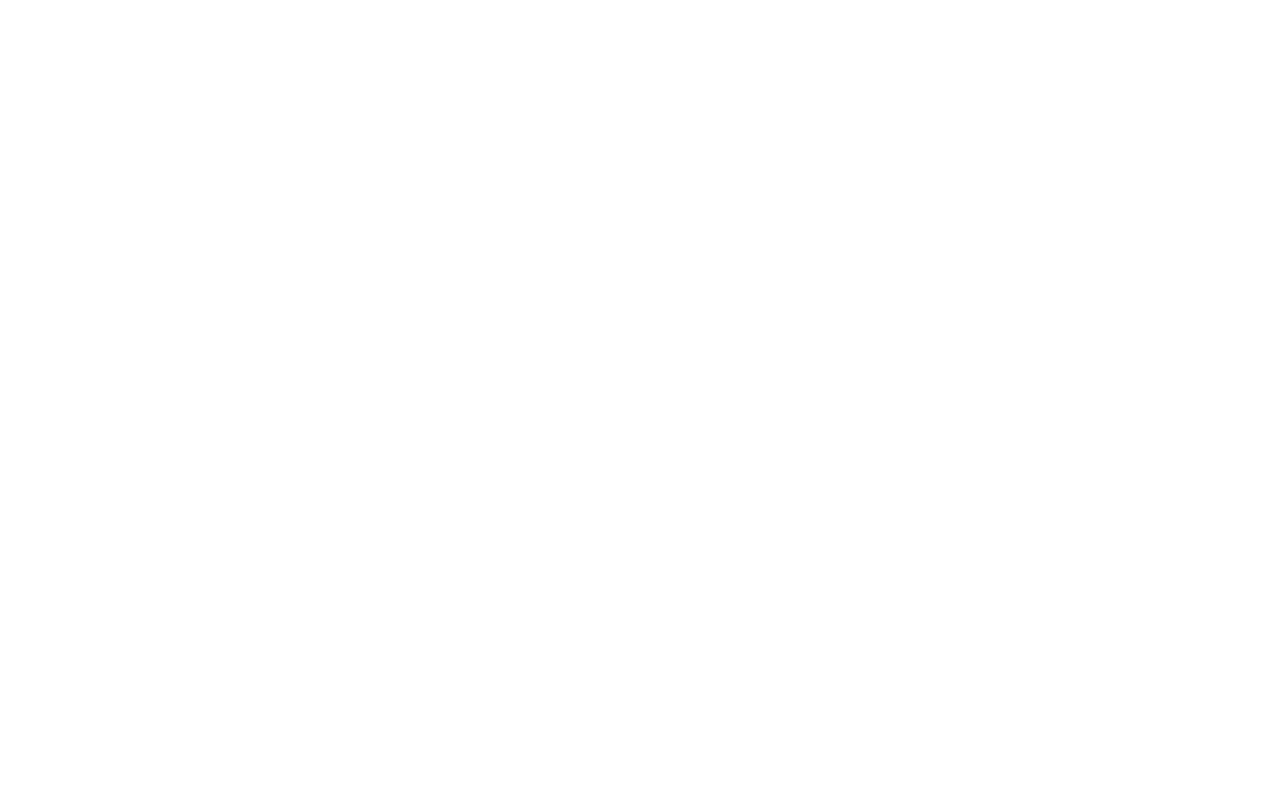
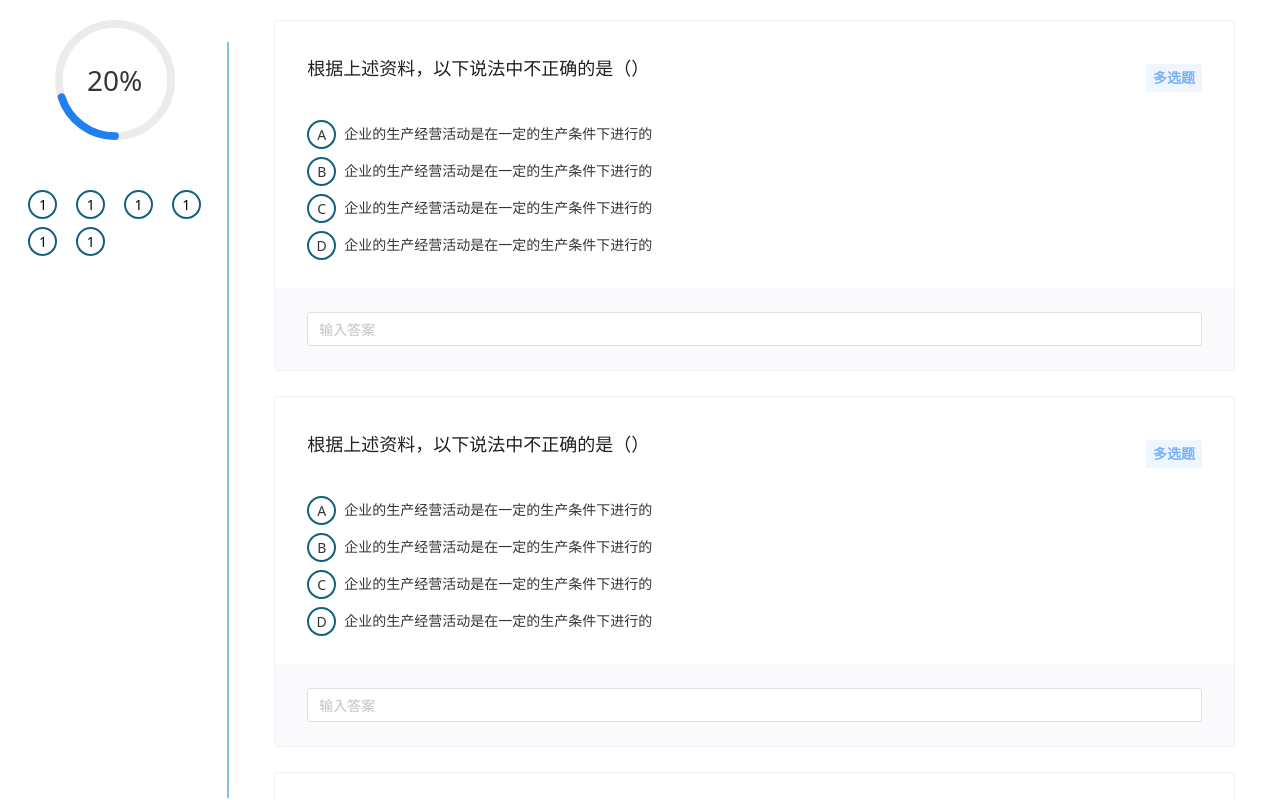
Before and after one commit to rktccn/exam-system-web, a Vue app: page /exam/1 in a window 1280 px wide. Before the commit this address had no page. Built offline with nearby package versions, Linux system fonts and the light colour scheme.

Commit message:
增加部分页面

```diff
--- /dev/null
+++ b/src/components/examQuestionCard.vue
@@ -0,0 +1,166 @@
+<template>
+  <div>
+    <n-card title="根据上述资料，以下说法中不正确的是（）" size="large">
+      <template #header-extra>
+        <span class="subtitle">
+          <n-tag :bordered="false" type="info">
+            {{ typeOptions[questionValue.type].label }}
+          </n-tag>
+        </span>
+      </template>
+
+      <!-- 选择题选项 -->
+      <template v-if="questionValue.type <= 1">
+        <div
+          class="option"
+          :class="{ selected: item.isSelected === true }"
+          v-for="(item, index) in questionValue.options"
+          @click="alterSelect(index)"
+        >
+          <div class="option-tag">
+            <span>{{ String.fromCharCode(65 + index) }}</span>
+          </div>
+          <div>{{ item.content }}</div>
+        </div>
+      </template>
+
+      <!-- 判断题选项 -->
+      <template v-if="questionValue.type === 3">
+        <div
+          class="option"
+          :class="{ selected: questionValue.judgeOption === true }"
+          @click="questionValue.judgeOption = true"
+        >
+          <div class="option-tag">
+            <span>A</span>
+          </div>
+          <div>正确</div>
+        </div>
+
+        <div
+          class="option"
+          :class="{ selected: questionValue.judgeOption === false }"
+          @click="questionValue.judgeOption = false"
+        >
+          <div class="option-tag">
+            <span>B</span>
+          </div>
+          <div>错误</div>
+        </div>
+      </template>
+
+      <template #action>
+        <!--选择题答案-->
+        <div v-if="questionValue.type <= 1">
+          <template v-for="(item, index) in questionValue.options">
+            <span v-if="item.isSelected"
+              >{{ String.fromCharCode(65 + index) }}&nbsp;</span
+            >
+          </template>
+        </div>
+
+        <n-input
+          v-model:value="questionValue.answer"
+          type="text"
+          placeholder="输入答案"
+        />
+      </template>
+    </n-card>
+  </div>
+</template>
+
+<script setup>
+import { NCard, NTag, NInput } from 'naive-ui';
+import { ref } from 'vue';
+
+const typeOptions = [
+  { label: '单选题', value: 0 },
+  { label: '多选题', value: 1 },
+  { label: '填空题', value: 2 },
+  { label: '判断题', value: 3 },
+  { label: '简答题', value: 4 },
+];
+
+const questionValue = ref({
+  type: 1,
+  question: '根据上述资料，以下说法中不正确的是',
+  score: 5,
+  options: [
+    {
+      content: '企业的生产经营活动是在一定的生产条件下进行的',
+      isSelected: false,
+    },
+    {
+      content: '企业的生产经营活动是在一定的生产条件下进行的',
+      isSelected: false,
+    },
+    {
+      content: '企业的生产经营活动是在一定的生产条件下进行的',
+      isSelected: false,
+    },
+    {
+      content: '企业的生产经营活动是在一定的生产条件下进行的',
+      isSelected: false,
+    },
+  ],
+  judgeOptions: null,
+  answer: '',
+});
+
+const alterSelect = (index) => {
+  questionValue.value.options[index].isSelected =
+    !questionValue.value.options[index].isSelected;
+};
+</script>
+
+<style lang="scss" scoped>
+.subtitle {
+  margin-top: 20px;
+  margin-left: 20px;
+  font-weight: 600;
+  opacity: 0.6;
+  color: #2080f0;
+}
+
+.option {
+  display: flex;
+  align-items: center;
+  padding: 4px 0;
+
+  &.selected {
+    .option-tag {
+      background-color: #127fa7b0;
+      color: #fff;
+    }
+  }
+
+  &:hover {
+    cursor: pointer;
+
+    .option-tag {
+      background-color: #12617e;
+      color: #fff;
+    }
+  }
+
+  .option-tag {
+    position: relative;
+    display: inline-block;
+    width: 25px;
+    height: 25px;
+    margin-right: 8px;
+    border-radius: 50%;
+    border: 2px solid #12617e;
+
+    text-align: center;
+    transition: all 0.15s;
+
+    span {
+      position: absolute;
+      left: 50%;
+      top: 50%;
+      transform: translate(-50%, -50%);
+    }
+  }
+}
+</style>
--- a/src/components/questionBlock.vue
+++ b/src/components/questionBlock.vue
@@ -1,10 +1,9 @@
 <template>
   <div>
-
-    <n-card title='根据上述资料，以下说法中不正确的是（）' size='large'>
+    <n-card title="根据上述资料，以下说法中不正确的是（）" size="large">
       <template #header-extra>
-        <span class='subtitle'>
-        单选题
+        <span class="subtitle">
+          <n-tag :bordered="false" type="info"> 单选题 </n-tag>
         </span>
       </template>
       <p>A. 企业的生产经营活动是在一定的生产条件下进行的</p>
@@ -16,16 +15,14 @@
         <span>参考答案：C</span>
       </template>
     </n-card>
-
   </div>
 </template>
 
 <script setup>
-import { NCard } from 'naive-ui'
-
+import { NCard, NTag } from 'naive-ui';
 </script>
 
-<style lang='scss' scoped>
+<style lang="scss" scoped>
 .subtitle {
   margin-top: 20px;
   margin-left: 20px;
@@ -33,5 +30,4 @@ import { NCard } from 'naive-ui'
   opacity: 0.6;
   color: #2080f0;
 }
-
 </style>
--- a/src/route/index.js
+++ b/src/route/index.js
@@ -1,10 +1,14 @@
-import { createRouter, createWebHashHistory, createWebHistory } from 'vue-router'
-import { useStore } from '../store/main'
+import {
+  createRouter,
+  createWebHashHistory,
+  createWebHistory,
+} from 'vue-router';
+import { useStore } from '../store/main';
 
 const routes = [
   {
     path: '/',
-    redirect: '/home'
+    redirect: '/home',
   },
   {
     path: '/home',
@@ -14,51 +18,56 @@ const routes = [
       {
         path: 'myExam',
         name: 'myExam',
-        component: () => import('../views/home/myExam.vue')
+        component: () => import('../views/home/myExam.vue'),
       },
       {
         path: 'grade',
         name: 'grade',
-        component: () => import('../views/home/grade.vue')
+        component: () => import('../views/home/grade.vue'),
       },
       {
         path: 'userSetting',
         name: 'userSetting',
-        component: () => import('../views/home/userSetting.vue')
+        component: () => import('../views/home/userSetting.vue'),
       },
       {
         path: 'examSetting',
         name: 'examSetting',
-        component: () => import('../views/home/examSetting.vue')
+        component: () => import('../views/home/examSetting.vue'),
       },
       {
         path: 'questionBank',
         name: 'questionBank',
-        component: () => import('../views/home/questionBank.vue')
+        component: () => import('../views/home/questionBank.vue'),
       },
       {
         path: 'systemSetting',
         name: 'systemSetting',
-        component: () => import('../views/home/systemSetting.vue')
-      }
-    ]
+        component: () => import('../views/home/systemSetting.vue'),
+      },
+    ],
+  },
+  {
+    path: '/exam/:id',
+    name: 'exam',
+    component: () => import('../views/exam.vue'),
   },
   {
     path: '/login',
     name: 'login',
-    component: () => import('../views/login/login.vue')
+    component: () => import('../views/login/login.vue'),
   },
   {
     path: '/register',
     name: 'register',
-    component: () => import('../views/login/register.vue')
-  }
-]
+    component: () => import('../views/login/register.vue'),
+  },
+];
 
 const router = createRouter({
   history: createWebHistory(),
-  routes: routes
-})
+  routes: routes,
+});
 
 // router.beforeEach((to, from, next) => {
 //   const store = useStore()
@@ -70,4 +79,4 @@ const router = createRouter({
 //   }
 // })
 
-export default router
+export default router;
--- a/src/store/main.js
+++ b/src/store/main.js
@@ -1,29 +1,29 @@
-import { defineStore } from 'pinia'
+import { defineStore } from 'pinia';
 
 export const useStore = defineStore('main', {
   state: () => {
     return {
       id: 0,
-      permission: 0,
-      name: ''
-    }
+      permission: 1,
+      name: '',
+    };
   },
   getters: {
     getId() {
-      return this.id
+      return this.id;
     },
     getPermission() {
-      return this.permission
+      return this.permission;
     },
     getName() {
-      return this.name
-    }
+      return this.name;
+    },
   },
   actions: {
     // 设置用户id
     // @param: {Int} id
     setId(id) {
-      this.id = id
-    }
-  }
-})
+      this.id = id;
+    },
+  },
+});
--- /dev/null
+++ b/src/views/exam.vue
@@ -0,0 +1,134 @@
+<template>
+  <main>
+    <div class="left">
+      <nav>
+        <n-progress type="circle" :percentage="percentage" />
+
+        <n-grid x-gap="12" :cols="4" :y-gap="8" class="nav-list">
+          <n-gi>
+            <div class="nav-item">
+              <span class="question-id">1</span>
+            </div>
+          </n-gi>
+          <n-gi>
+            <div class="nav-item">
+              <span class="question-id">1</span>
+            </div>
+          </n-gi>
+          <n-gi>
+            <div class="nav-item">
+              <span class="question-id">1</span>
+            </div>
+          </n-gi>
+          <n-gi>
+            <div class="nav-item">
+              <span class="question-id">1</span>
+            </div>
+          </n-gi>
+          <n-gi>
+            <div class="nav-item">
+              <span class="question-id">1</span>
+            </div>
+          </n-gi>
+          <n-gi>
+            <div class="nav-item">
+              <span class="question-id">1</span>
+            </div>
+          </n-gi>
+        </n-grid>
+      </nav>
+    </div>
+    <div class="right">
+      <exam-question-card class="question-card"></exam-question-card>
+      <exam-question-card class="question-card"></exam-question-card>
+      <exam-question-card class="question-card"></exam-question-card>
+      <exam-question-card class="question-card"></exam-question-card>
+    </div>
+  </main>
+</template>
+
+<script setup>
+import { NGrid, NGi, NProgress } from 'naive-ui';
+import { ref } from 'vue';
+import examQuestionCard from '../components/examQuestionCard.vue';
+
+const percentage = ref(20);
+</script>
+
+<style lang="scss" scoped>
+main {
+  display: flex;
+  flex-direction: row;
+  width: 100vw;
+  height: 100vh;
+  overflow: hidden;
+
+  .left {
+    position: relative;
+    width: 14%;
+    height: 100%;
+    padding: 20px 25px;
+
+    &:after {
+      content: '';
+      position: absolute;
+      right: 0px;
+      top: 50%;
+      width: 2px;
+      height: 90%;
+
+      transform: translateY(-50%);
+      background-color: #7fc6d8;
+    }
+
+    nav {
+      display: flex;
+      flex-direction: column;
+      align-items: center;
+    }
+
+    .nav-list {
+      margin-top: 50px;
+      justify-items: center;
+    }
+
+    .nav-item {
+      position: relative;
+      display: block;
+      width: 25px;
+      height: 25px;
+      border-radius: 50%;
+      border: 2px solid #12617e;
+
+      text-align: center;
+      transition: all 0.15s;
+
+      .question-id {
+        position: absolute;
+        left: 50%;
+        top: 50%;
+        transform: translate(-50%, -50%);
+      }
+
+      &:hover {
+        background-color: #12617e;
+        color: #fff;
+        cursor: pointer;
+      }
+    }
+  }
+
+  .right {
+    flex-grow: 1;
+    height: 100vh;
+    padding: 20px 45px;
+
+    background-color: #fff;
+    overflow: scroll;
+
+    .question-card {
+      margin-bottom: 25px;
+    }
+  }
+}
+</style>
--- a/src/views/home/myExam.vue
+++ b/src/views/home/myExam.vue
@@ -1,12 +1,103 @@
 <template>
+  <div>
+    <n-gradient-text type="info" class="title"> 我的考试 </n-gradient-text>
+    <main>
+      <n-divider title-placement="left" class="subtitle">
+        活跃的考试
+      </n-divider>
 
-  <div>
-    我的考试
+      <n-grid x-gap="12" :cols="4" :y-gap="8">
+        <n-gi>
+          <exam-card />
+        </n-gi>
+        <n-gi>
+          <exam-card />
+        </n-gi>
+        <n-gi>
+          <exam-card />
+        </n-gi>
+        <n-gi>
+          <exam-card />
+        </n-gi>
+        <n-gi>
+          <exam-card />
+        </n-gi>
+        <n-gi>
+          <exam-card />
+        </n-gi>
+        <n-gi>
+          <exam-card />
+        </n-gi>
+        <n-gi>
+          <exam-card />
+        </n-gi>
+        <n-gi>
+          <exam-card />
+        </n-gi>
+        <n-gi>
+          <exam-card />
+        </n-gi>
+        <n-gi>
+          <exam-card />
+        </n-gi>
+      </n-grid>
+
+      <n-divider title-placement="left" class="subtitle">
+        已结束的考试
+      </n-divider>
+
+      <n-grid x-gap="12" :cols="4" :y-gap="8">
+        <n-gi>
+          <exam-card />
+        </n-gi>
+        <n-gi>
+          <exam-card />
+        </n-gi>
+        <n-gi>
+          <exam-card />
+        </n-gi>
+        <n-gi>
+          <exam-card />
+        </n-gi>
+        <n-gi>
+          <exam-card />
+        </n-gi>
+        <n-gi>
+          <exam-card />
+        </n-gi>
+      </n-grid>
+    </main>
   </div>
-
 </template>
 
-<script>
+<script setup>
+import { NDivider, NGradientText, NButton, NGrid, NGi } from 'naive-ui';
+import examCard from '../../components/examCard.vue';
 </script>
 
-<style lang='scss' scoped></style>
+<style lang="scss" scoped>
+main {
+  margin-top: 20px;
+  margin-left: 20px;
+  margin-bottom: 20px;
+
+  nav {
+    margin-top: 20px;
+    margin-bottom: 20px;
+  }
+}
+
+.title {
+  margin-top: 20px;
+  margin-left: 20px;
+  font-size: 30px;
+  font-weight: 600;
+}
+
+.subtitle {
+  margin-top: 20px;
+  margin-left: 20px;
+  font-weight: 600;
+  opacity: 0.6;
+}
+</style>
--- a/src/views/home/questionBank.vue
+++ b/src/views/home/questionBank.vue
@@ -1,131 +1,128 @@
 <template>
-
   <div>
-    <n-gradient-text type='info' class='title'>
-      题库管理
-    </n-gradient-text>
-
+    <n-gradient-text type="info" class="title"> 题库管理 </n-gradient-text>
 
     <main>
       <nav>
-        <n-button type='info' @click='showModal = true'>
-          添加题目
-        </n-button>
+        <n-button type="info" @click="showModal = true"> 添加题目 </n-button>
       </nav>
 
       <div>
-        <question-block class='question'></question-block>
+        <question-block class="question"></question-block>
       </div>
     </main>
 
     <!--设置题目窗口-->
-    <n-modal v-model:show='showModal' class='setQuestion'>
+    <n-modal v-model:show="showModal" class="setQuestion">
       <n-card
-        style='width: 600px'
-        title='设置题目'
-        :bordered='false'
-        size='huge'
-        role='dialog'
-        aria-modal='true'
+        style="width: 600px"
+        title="设置题目"
+        :bordered="false"
+        size="huge"
+        role="dialog"
+        aria-modal="true"
       >
         <p>题型</p>
-        <n-select v-model:value='questionValue.type' :options='typeOptions' />
+        <n-select v-model:value="questionValue.type" :options="typeOptions" />
 
         <p>题目</p>
-        <n-input v-model:value='questionValue.question'></n-input>
+        <n-input v-model:value="questionValue.question"></n-input>
 
         <p>分值</p>
-        <n-input-number v-model:value='questionValue.score' clearable />
-
+        <n-input-number v-model:value="questionValue.score" clearable />
 
         <!--只有选择题才有选项，并且可以通过按钮增加选项条数-->
-        <p v-if='questionValue.type <= 1'>选项</p>
-        <div class='option' v-if='questionValue.type <=1'
-             v-for='(item, index) in questionValue.options'
-             :key='index'>
+        <p v-if="questionValue.type <= 1">选项</p>
+        <div
+          class="option"
+          v-if="questionValue.type <= 1"
+          v-for="(item, index) in questionValue.options"
+          :key="index"
+        >
           <n-space>
-            <n-checkbox :value='index' :label='(index+1).toString()'
-                        v-model:checked='item.isAnswer' />
-            <n-input v-model:value='item.context' />
-            <n-button type='warning' @click='deleteOption(index)'>
+            <n-checkbox
+              :value="index"
+              :label="(index + 1).toString()"
+              v-model:checked="item.isAnswer"
+            />
+            <n-input v-model:value="item.content" />
+            <n-button type="warning" @click="deleteOption(index)">
               删除选项
             </n-button>
           </n-space>
         </div>
-        <n-button type='info' @click='addOption'>
-          添加选项
-        </n-button>
-
+        <n-button type="info" @click="addOption"> 添加选项 </n-button>
 
         <!--答案-->
         <p>答案</p>
         <!--选择题答案-->
-        <div v-if='questionValue.type <= 1'>
-          <template v-for='(item,index) in questionValue.options'>
-            <span v-if='item.isAnswer'>{{ index + 1 }}&nbsp;</span>
+        <div v-if="questionValue.type <= 1">
+          <template v-for="(item, index) in questionValue.options">
+            <span v-if="item.isAnswer">{{ index + 1 }}&nbsp;</span>
           </template>
         </div>
         <!--填空题答案-->
-        <div v-else-if='questionValue.type > 1'>
-          <n-input v-model:value='questionValue.answer'></n-input>
+        <div v-else-if="questionValue.type > 1">
+          <n-input v-model:value="questionValue.answer"></n-input>
         </div>
 
-        <n-space justify='space-between'>
-          <n-button type='info' @click='showModal = false'>
-            确定
-          </n-button>
-          <n-button type='info' @click='showModal = false'>
-            取消
-          </n-button>
+        <n-space justify="space-between">
+          <n-button type="info" @click="showModal = false"> 确定 </n-button>
+          <n-button type="info" @click="showModal = false"> 取消 </n-button>
         </n-space>
       </n-card>
     </n-modal>
-
-
   </div>
-
 </template>
 
 <script setup>
-import { NButton, NGradientText, NModal, NCard, NInput, NSelect, NCheckbox, NSpace, NInputNumber } from 'naive-ui'
-import QuestionBlock from '../../components/questionBlock.vue'
-import { ref } from 'vue'
+import {
+  NButton,
+  NGradientText,
+  NModal,
+  NCard,
+  NInput,
+  NSelect,
+  NCheckbox,
+  NSpace,
+  NInputNumber,
+} from 'naive-ui';
+import QuestionBlock from '../../components/questionBlock.vue';
+import { ref } from 'vue';
 
-const showModal = ref(false)
+const showModal = ref(false);
 
 const questionValue = ref({
   type: 0,
   question: '',
   score: 0,
   options: [
-    { context: '', isAnswer: false },
-    { context: '', isAnswer: false },
-    { context: '', isAnswer: false },
-    { context: '', isAnswer: false }
+    { content: '', isAnswer: false },
+    { content: '', isAnswer: false },
+    { content: '', isAnswer: false },
+    { content: '', isAnswer: false },
   ],
-  answer: ''
-})
+  answer: '',
+});
 
 const typeOptions = [
   { label: '单选题', value: 0 },
   { label: '多选题', value: 1 },
   { label: '填空题', value: 2 },
   { label: '判断题', value: 3 },
-  { label: '简答题', value: 4 }
-]
+  { label: '简答题', value: 4 },
+];
 
 const addOption = () => {
-  questionValue.value.options.push({ context: '选项', isAnswer: false })
-}
+  questionValue.value.options.push({ content: '选项', isAnswer: false });
+};
 
 const deleteOption = (index) => {
-  questionValue.value.options.splice(index, 1)
-}
-
+  questionValue.value.options.splice(index, 1);
+};
 </script>
 
-<style lang='scss' scoped>
-
+<style lang="scss" scoped>
 .title {
   margin-top: 20px;
   margin-left: 20px;
@@ -159,5 +156,4 @@ main {
     margin-bottom: 4px;
   }
 }
-
 </style>
```
Also changed, not shown: src/views/home.vue (+7 -13 lines), src/views/home/examSetting.vue (+8 -16 lines), 2 other files (tests, documents, lock files or other folders).
